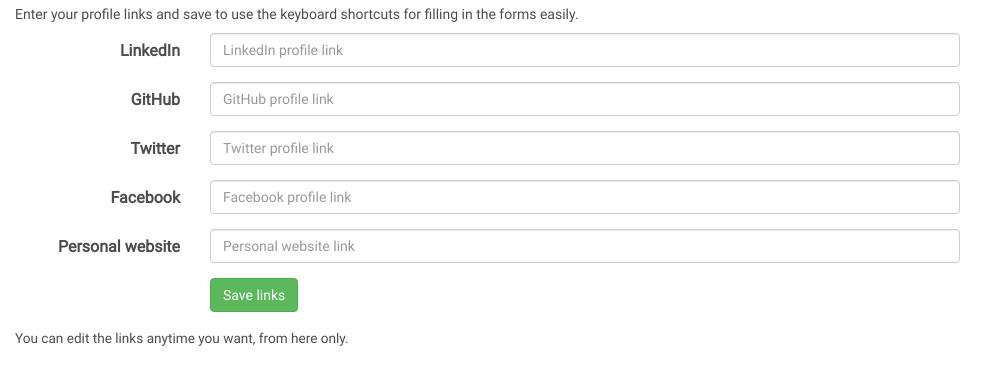
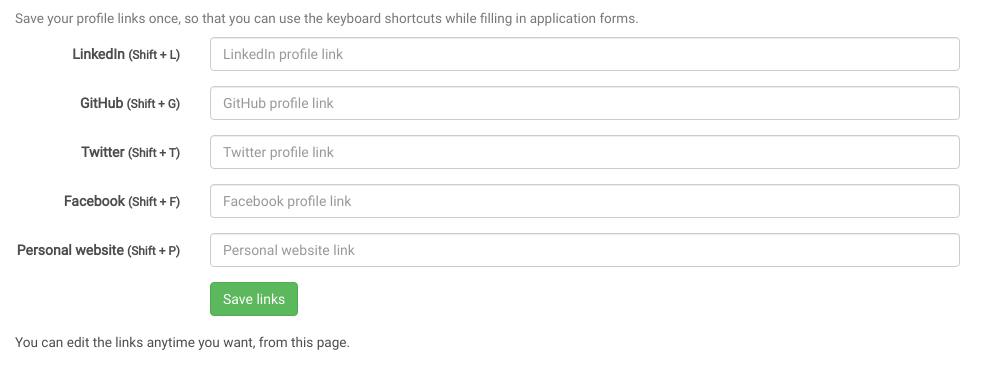
Before and after one commit to sahildua2305/easy-paste-chrome, a browser extension: page index.html in a window 1280 px wide. Shown: the part 68-456 px from the top of the page, without its empty margins (0-1008 px from the left). Drawn offline with Linux system fonts and the light colour scheme.

Commit message:
Front-end work on extension pop page

```diff
--- a/assets/css/main.css
+++ b/assets/css/main.css
@@ -2,7 +2,7 @@
 * @Author: sahildua2305
 * @Date:   2016-05-02 02:47:34
 * @Last Modified by:   Sahil Dua
-* @Last Modified time: 2016-05-02 03:14:31
+* @Last Modified time: 2016-05-02 03:46:45
 */
 
 
@@ -35,3 +35,7 @@ h1 {
 	padding-top: 10px;
 	margin-bottom: 10px;
 }
+
+label {
+	font-size: 14px;
+}
--- a/index.html
+++ b/index.html
@@ -10,34 +10,34 @@
 	<body>
 		<div class="container">
 			<h1>Easy Application</h1>
-			<h5>Enter your profile links and save to use the keyboard shortcuts for filling in the forms easily.</h5>
+			<h4><small>Save your profile links once, so that you can use the keyboard shortcuts while filling in application forms.</small></h4>
 			<form class="form-horizontal">
 				<div class="form-group">
-					<label for="inputEmail3" class="col-md-2 col-sm-2 control-label">LinkedIn</label>
+					<label for="linkedin" class="col-md-2 col-sm-2 control-label">LinkedIn <small>(Shift + L)</small></label>
 					<div class="col-md-8 col-sm-8">
 						<input type="text" class="form-control" id="linkedin" placeholder="LinkedIn profile link">
 					</div>
 				</div>
 				<div class="form-group">
-					<label for="inputEmail3" class="col-md-2 col-sm-2 control-label">GitHub</label>
+					<label for="github" class="col-md-2 col-sm-2 control-label">GitHub <small>(Shift + G)</small></label>
 					<div class="col-md-8 col-sm-8">
 						<input type="text" class="form-control" id="github" placeholder="GitHub profile link">
 					</div>
 				</div>
 				<div class="form-group">
-					<label for="inputEmail3" class="col-md-2 col-sm-2 control-label">Twitter</label>
+					<label for="twitter" class="col-md-2 col-sm-2 control-label">Twitter <small>(Shift + T)</small></label>
 					<div class="col-md-8 col-sm-8">
 						<input type="text" class="form-control" id="twitter" placeholder="Twitter profile link">
 					</div>
 				</div>
 				<div class="form-group">
-					<label for="inputEmail3" class="col-md-2 col-sm-2 control-label">Facebook</label>
+					<label for="facebook" class="col-md-2 col-sm-2 control-label">Facebook <small>(Shift + F)</small></label>
 					<div class="col-md-8 col-sm-8">
 						<input type="text" class="form-control" id="facebook" placeholder="Facebook profile link">
 					</div>
 				</div>
 				<div class="form-group">
-					<label for="inputEmail3" class="col-md-2 col-sm-2 control-label">Personal website</label>
+					<label for="personal" class="col-md-2 col-sm-2 control-label">Personal website <small>(Shift + P)</small></label>
 					<div class="col-md-8 col-sm-8">
 						<input type="text" class="form-control" id="personal" placeholder="Personal website link">
 					</div>
@@ -48,7 +48,7 @@
 					</div>
 				</div>
 			</form>
-			<small>You can edit the links anytime you want, from here only.</small>
+			<small>You can edit the links anytime you want, from this page.</small>
 		</div>
 
 		<script type="text/javascript" src="assets/js/jquery.js"></script>
```
